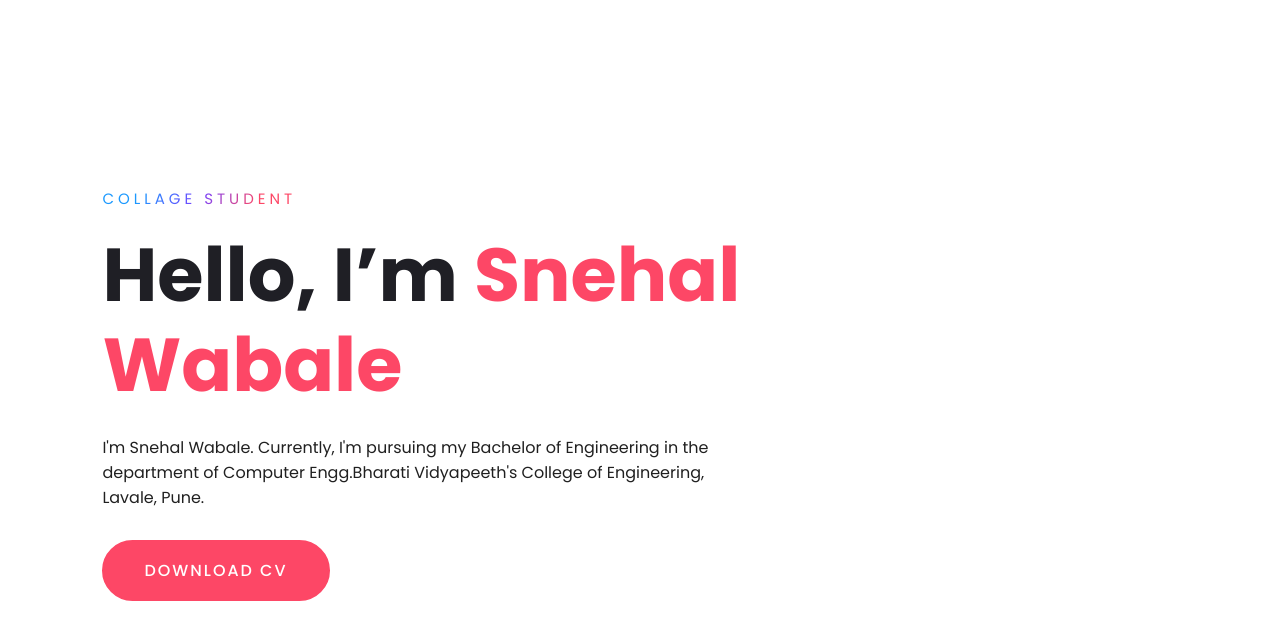
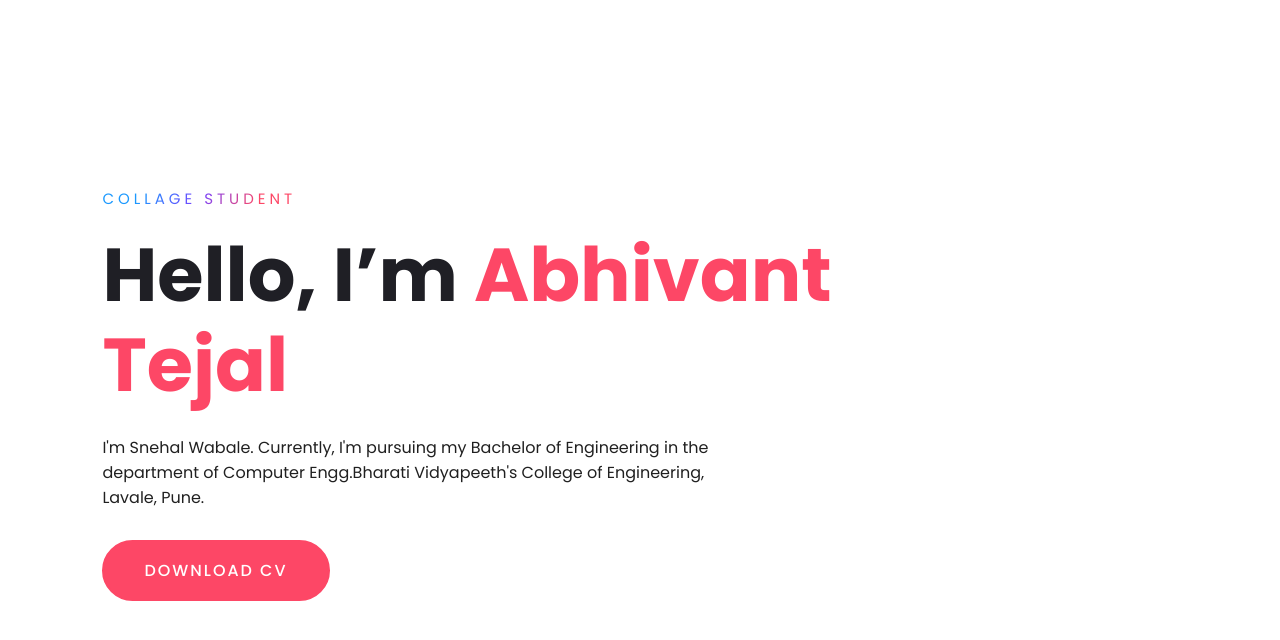
Before and after one commit to Tejal02/OASIS-Task2, a plain HTML site: page index.html in a window 1280 px wide. Shown: the part 94-734 px from the top of the page. Drawn offline with Linux system fonts and the light colour scheme.

Commit message:
Update index.html

```diff
--- a/index.html
+++ b/index.html
@@ -25,7 +25,7 @@
 
         <div class="content">
             <span class="title">Collage Student</span>
-            <h1>Hello, I’m <span>Snehal Wabale</span></h1>
+            <h1>Hello, I’m <span>Abhivant Tejal </span></h1>
             <p>
                 I'm Snehal Wabale. Currently, I'm pursuing my Bachelor of Engineering in the department of Computer Engg.Bharati Vidyapeeth's College of Engineering, Lavale, Pune.
             </p>
```
